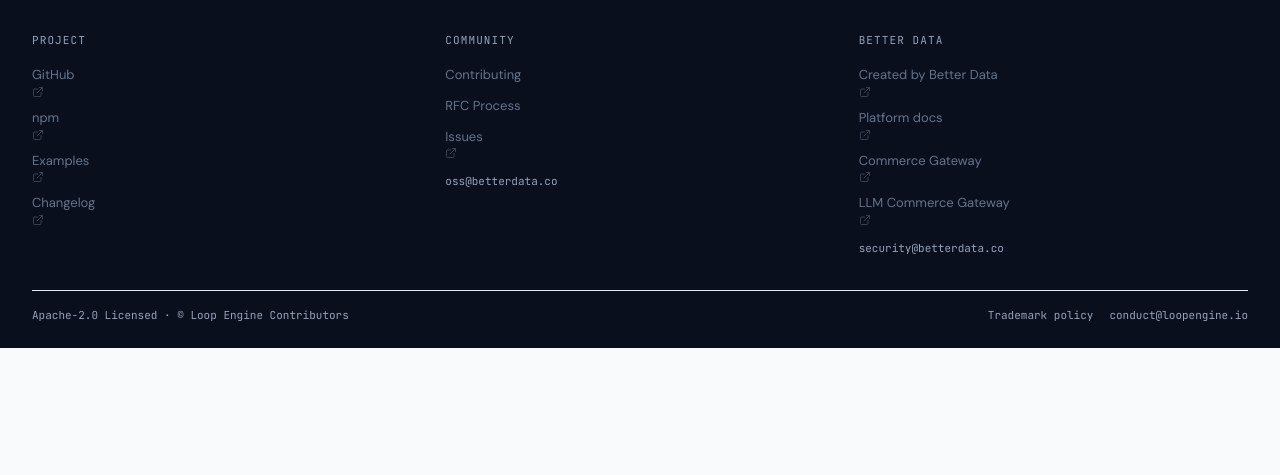
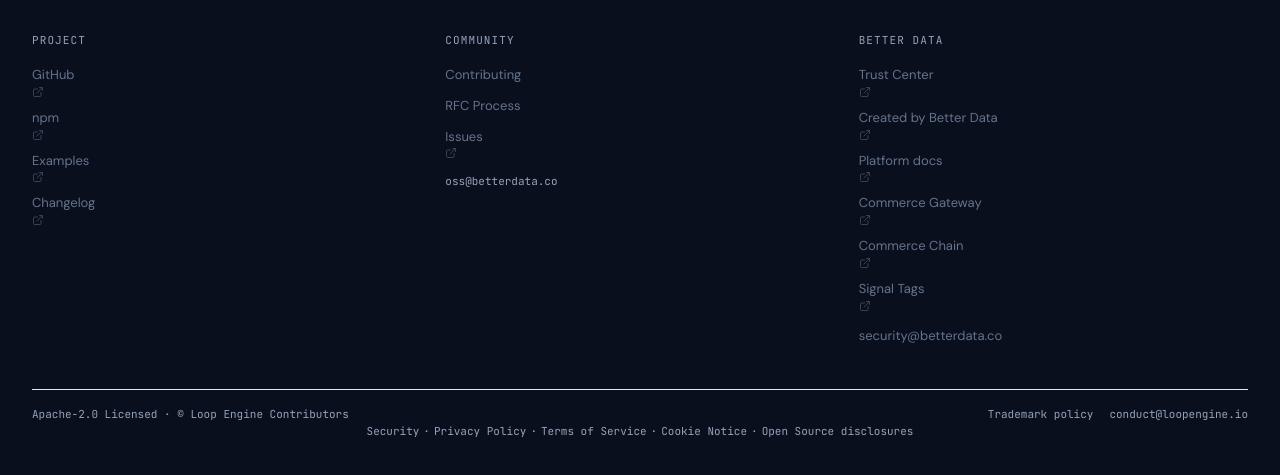
Before and after one commit to loopengine/loopengine.io, a Next.js app: page / in a window 1280 px wide. Shown: the part 5211-5686 px from the top of the page. Before the commit the page ends 5559 px from the top, so only its background shows below. Built offline with nearby package versions, Linux system fonts and the light colour scheme; no server answers.

Commit message:
chore(footer): rebuild Better Data column, verify legal strip

```diff
--- a/components/site/Footer.tsx
+++ b/components/site/Footer.tsx
@@ -90,15 +90,19 @@
         </div>
         <div>
           <p style={headingStyle}>Better Data</p>
+          <ExternalFooterLink href="https://www.betterdata.co/trust" label="Trust Center" style={linkStyle} />
           <ExternalFooterLink href="https://betterdata.co" label="Created by Better Data" style={linkStyle} />
           <ExternalFooterLink href="https://betterdata.co/docs" label="Platform docs" style={linkStyle} />
-          <ExternalFooterLink
-            href="https://betterdata.co/products/cco/commerce-gateway"
-            label="Commerce Gateway"
-            style={linkStyle}
-          />
-          <ExternalFooterLink href="https://commercegateway.io" label="LLM Commerce Gateway" style={linkStyle} />
-          <p style={{ ...plainTextStyle, marginTop: 14 }}>security@betterdata.co</p>
+          <ExternalFooterLink href="https://commercegateway.io" label="Commerce Gateway" style={linkStyle} />
+          <ExternalFooterLink href="https://commercechain.io" label="Commerce Chain" style={linkStyle} />
+          <ExternalFooterLink href="https://tagd.sh" label="Signal Tags" style={linkStyle} />
+          <a
+            href="mailto:security@betterdata.co"
+            className="block hover:text-[var(--color-ink)]"
+            style={{ ...linkStyle, marginTop: 14 }}
+          >
+            security@betterdata.co
+          </a>
         </div>
       </div>
       <div
@@ -130,6 +134,78 @@
           </a>
         </div>
       </div>
+      <div
+        className="mx-auto flex w-full max-w-[var(--max-width-full)] flex-col items-center justify-center gap-2 px-[var(--space-8)] pb-6"
+        style={{
+          fontFamily: "var(--font-mono)",
+          fontSize: "var(--text-xs)",
+          color: "var(--color-ink-muted)"
+        }}
+      >
+        <p className="flex flex-wrap items-center justify-center gap-x-1 gap-y-2 text-center">
+          <a
+            className="hover:text-[var(--color-primary)]"
+            href="https://www.betterdata.co/trust/security"
+            rel="noopener noreferrer"
+            style={{ color: "var(--color-ink-muted)", textDecoration: "none" }}
+            target="_blank"
+          >
+            Security
+          </a>
+          <span aria-hidden className="select-none">
+            {' '}
+            ·{' '}
+          </span>
+          <a
+            className="hover:text-[var(--color-primary)]"
+            href="https://www.betterdata.co/privacy"
+            rel="noopener noreferrer"
+            style={{ color: "var(--color-ink-muted)", textDecoration: "none" }}
+            target="_blank"
+          >
+            Privacy Policy
+          </a>
+          <span aria-hidden className="select-none">
+            {' '}
+            ·{' '}
+          </span>
+          <a
+            className="hover:text-[var(--color-primary)]"
+            href="https://www.betterdata.co/terms"
+            rel="noopener noreferrer"
+            style={{ color: "var(--color-ink-muted)", textDecoration: "none" }}
+            target="_blank"
+          >
+            Terms of Service
+          </a>
+          <span aria-hidden className="select-none">
+            {' '}
+            ·{' '}
+          </span>
+          <a
+            className="hover:text-[var(--color-primary)]"
+            href="https://www.betterdata.co/cookies"
+            rel="noopener noreferrer"
+            style={{ color: "var(--color-ink-muted)", textDecoration: "none" }}
+            target="_blank"
+          >
+            Cookie Notice
+          </a>
+          <span aria-hidden className="select-none">
+            {' '}
+            ·{' '}
+          </span>
+          <a
+            className="hover:text-[var(--color-primary)]"
+            href="https://www.betterdata.co/trust/open-source"
+            rel="noopener noreferrer"
+            style={{ color: "var(--color-ink-muted)", textDecoration: "none" }}
+            target="_blank"
+          >
+            Open Source disclosures
+          </a>
+        </p>
+      </div>
     </footer>
   );
 }
```
